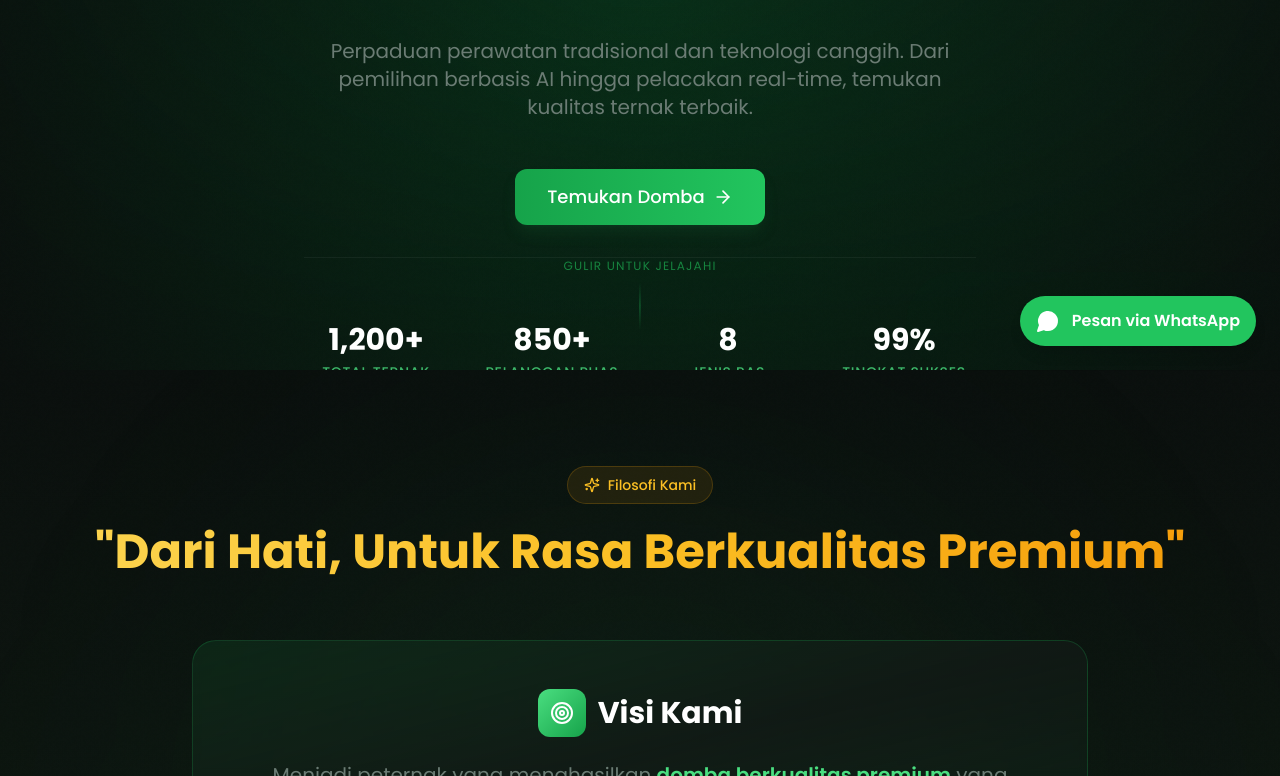
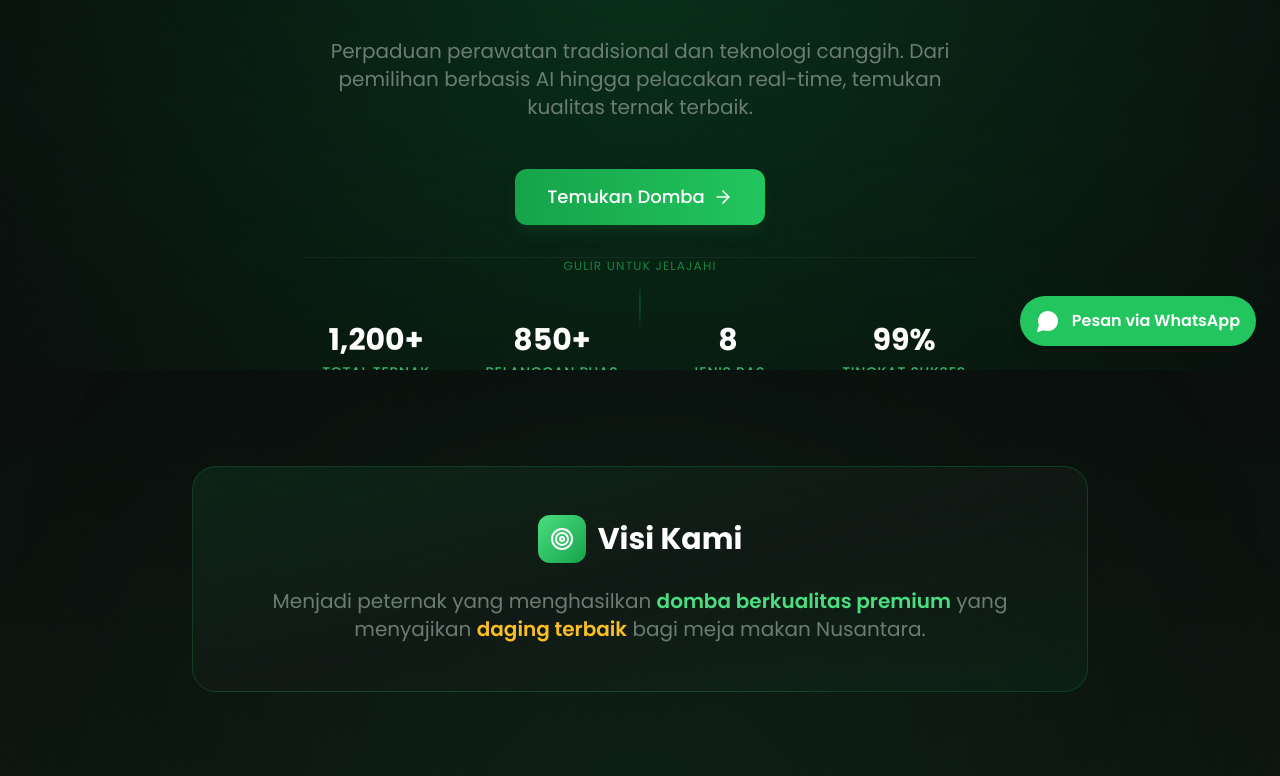
Before and after one commit to zadhifaarra7-farm/zadhifa-farm, a Next.js app: page / in a window 1280 px wide. Shown: the part 430-1206 px from the top of the page. Built offline with nearby package versions, Linux system fonts and the light colour scheme.

Commit message:
style: remove philosophy slogan section

```diff
--- a/components/landing/VisionMission.tsx
+++ b/components/landing/VisionMission.tsx
@@ -35,23 +35,7 @@ export default function VisionMission() {
 
             <div className="container-custom px-4 relative z-10">
                 {/* Slogan */}
-                <motion.div
-                    initial={{ opacity: 0, y: 30 }}
-                    whileInView={{ opacity: 1, y: 0 }}
-                    viewport={{ once: true }}
-                    transition={{ duration: 0.8 }}
-                    className="text-center mb-16"
-                >
-                    <div className="inline-flex items-center gap-2 px-4 py-2 rounded-full bg-gold-500/10 border border-gold-500/20 mb-6">
-                        <Sparkles className="w-4 h-4 text-gold-400" />
-                        <span className="text-gold-400 text-sm font-medium">Filosofi Kami</span>
-                    </div>
-                    <h2 className="text-3xl md:text-5xl font-bold mb-6">
-                        <span className="bg-gradient-to-r from-gold-300 via-gold-400 to-gold-500 bg-clip-text text-transparent">
-                            "Dari Hati, Untuk Rasa Berkualitas Premium"
-                        </span>
-                    </h2>
-                </motion.div>
+
 
                 {/* Vision */}
                 <motion.div
```
